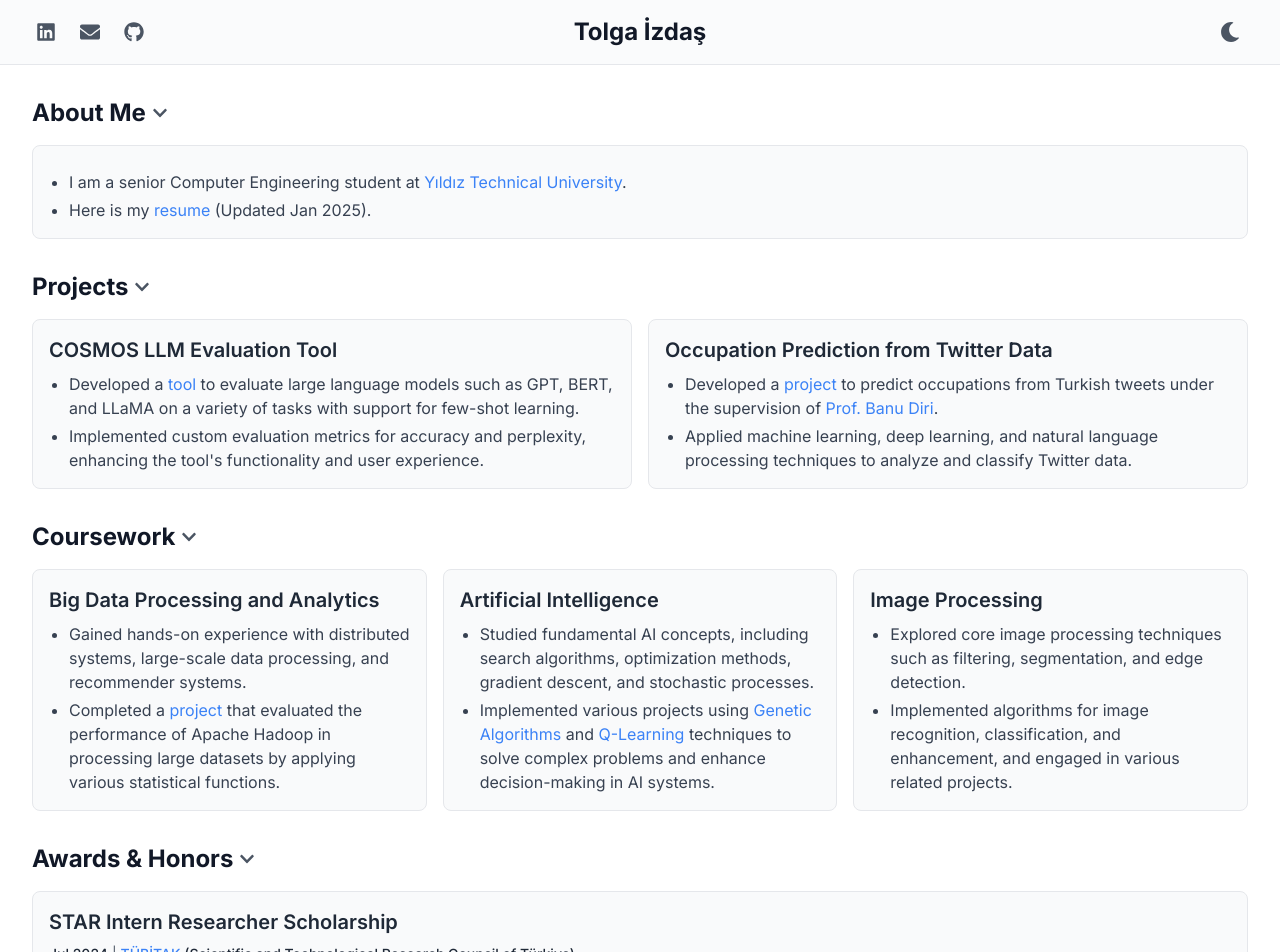
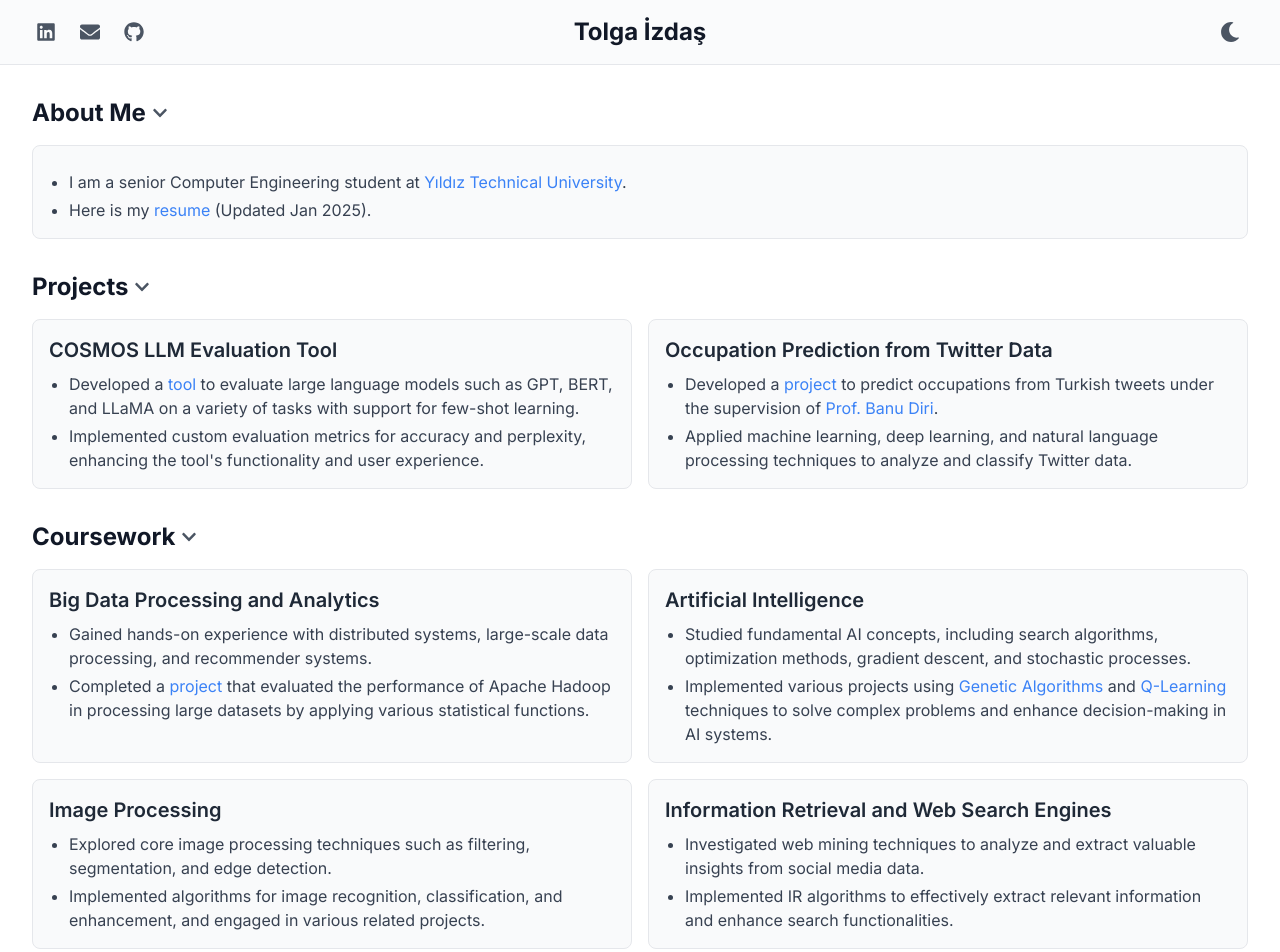
Before and after one commit to tolgaizdas/personal-website, a Next.js app: page / in a window 1280 px wide. Shown: the top 952 px of the page. Built offline with nearby package versions, Linux system fonts and the light colour scheme.

Commit message:
add new subsection for Information Retrieval and update grid column logic, minor fix on resume

```diff
--- a/src/app/page.js
+++ b/src/app/page.js
@@ -241,6 +241,16 @@ export default function Home() {
           "Implemented algorithms for image recognition, classification, and enhancement, and engaged in various related projects.",
         ],
       },
+      {
+        header: "Information Retrieval and Web Search Engines",
+        date: "",
+        company: "",
+        location: "",
+        description: [
+          "Investigated web mining techniques to analyze and extract valuable insights from social media data.",
+          "Implemented IR algorithms to effectively extract relevant information and enhance search functionalities.",
+        ],
+      },
     ],
   };
 
--- a/src/components/section.js
+++ b/src/components/section.js
@@ -15,7 +15,9 @@ const Section = ({ header, subsections }) => {
 
   // Determine the number of columns based on the number of subsections
   const gridCols =
-    subsections.length > 2
+    subsections.length === 4
+      ? "lg:grid-cols-2"
+      : subsections.length === 3
       ? "lg:grid-cols-3"
       : subsections.length === 2
       ? "lg:grid-cols-2"
```
Also changed, not shown: 1 other file (tests, documents, lock files or other folders).
